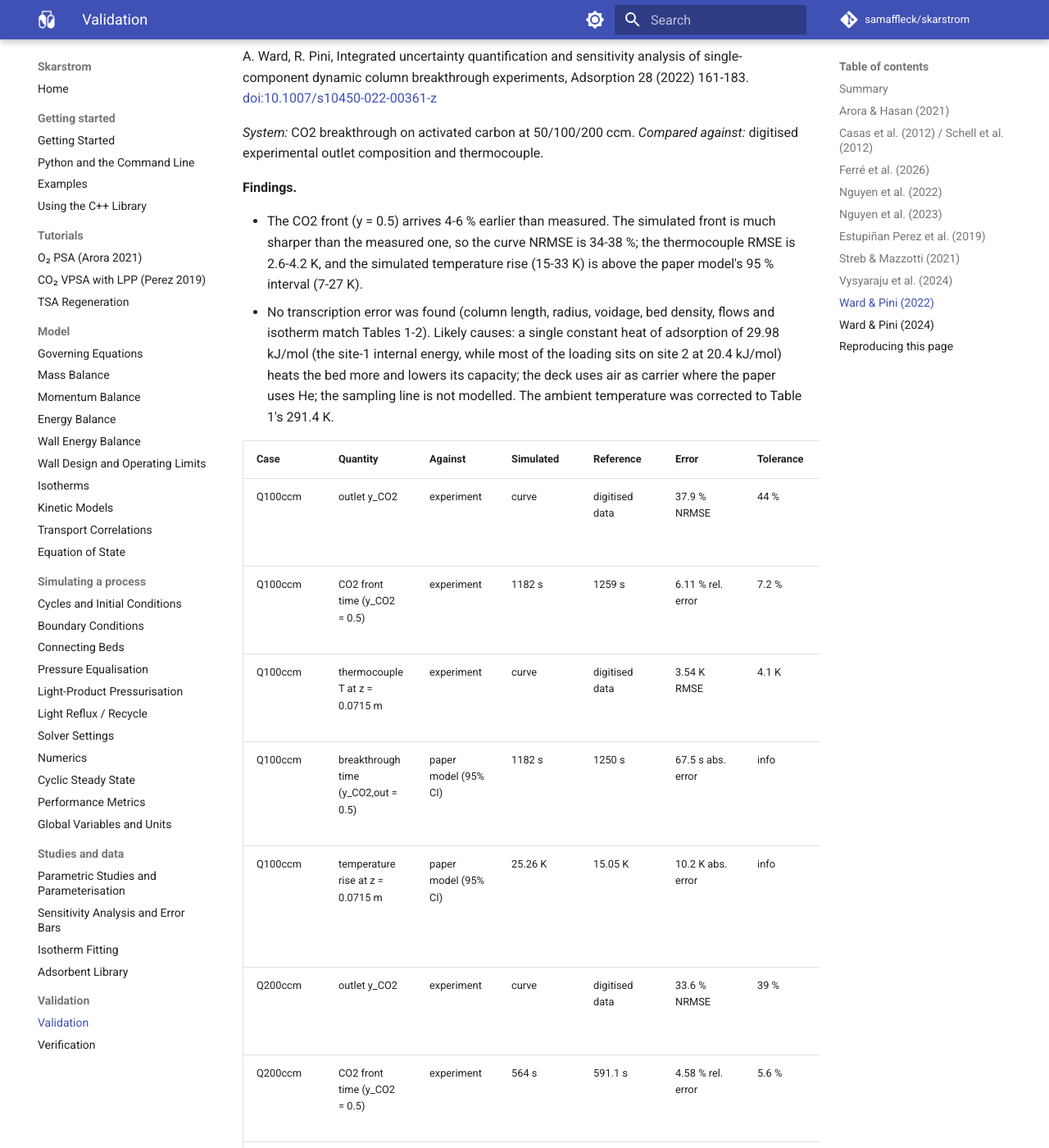
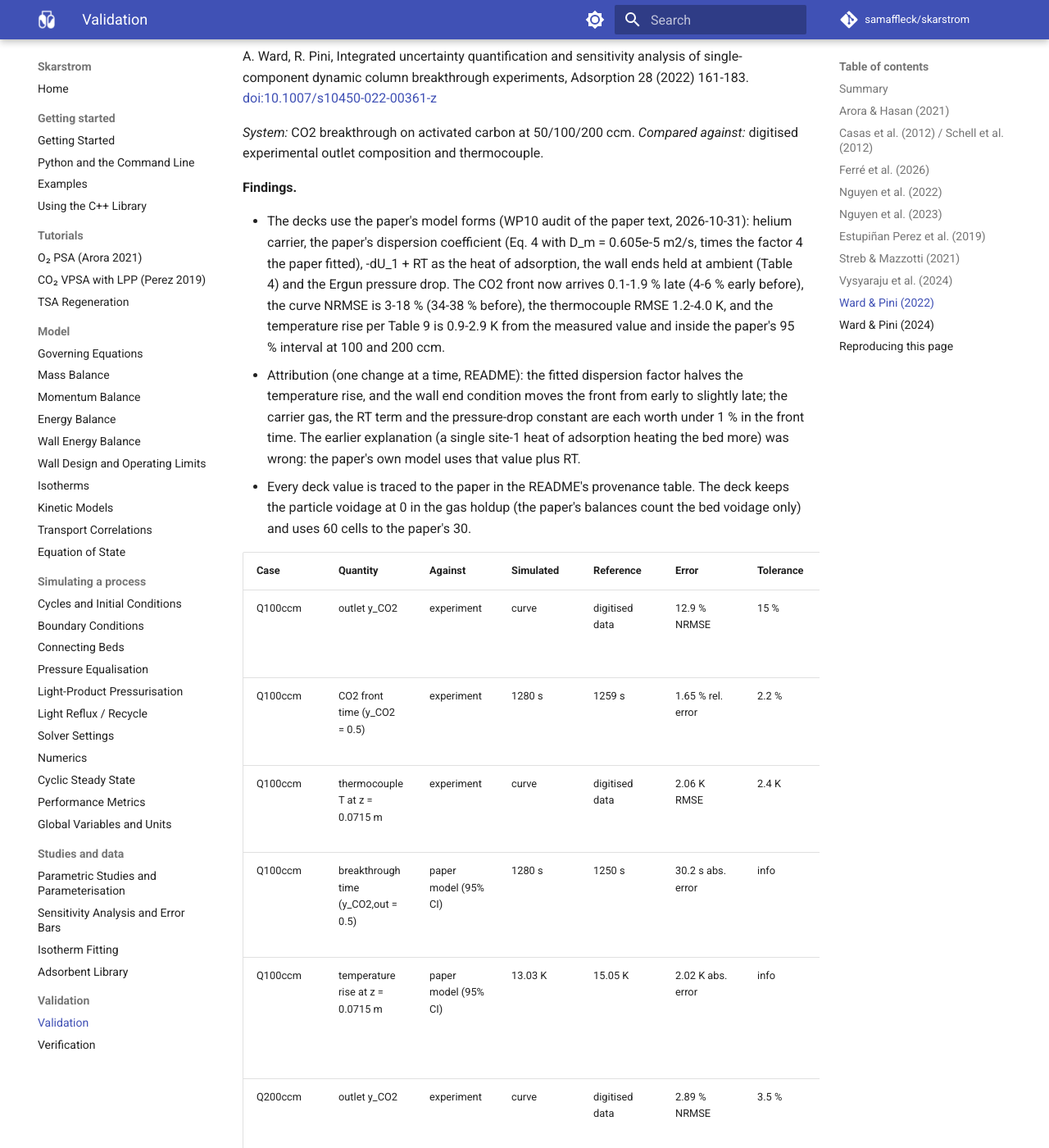
Before and after one commit to samaffleck/skarstrom, an MkDocs documentation site: the page built from docs/validation.md, in a window 1280 px wide and 1400 px high, scrolled down 28930 px. Shown: the whole window at 82% size. Built offline with MkDocs 1.6.1 and Material for MkDocs 9.7.7, drawn with Linux system fonts in a browser that asks for light colours; comment, search, counter and statistics services are not loaded; some of the changed text lies outside the part shown.

Commit message:
Ward 2022: use the paper's model forms; attribution of the breakthrough error
One model-form change at a time on the bundled decks shows that two of the
five differences from the paper's model carry the whole disagreement: the
paper's fitted dispersion coefficient (Eq. 4 times 4, D_m 0.605e-5) halves
the temperature rise, and the wall ends held at ambient (Table 4) move the
CO2 front from 4-6 % early to 1-2 % late. With all five (also helium as
carrier, -dU_1 + RT as the heat, Ergun) the curve NRMSE drops from 34-38 %
to 3-18 %, the thermocouple RMSE to 1.2-4.0 K and the temperature rise to
within 0.9-2.9 K of the measurement. Tolerances reset from the new errors;
the earlier heat-of-adsorption explanation is withdrawn.

Also: provenance table for Streb 2021 with an attribution of its A3 error
to the competition model (velocity and sampling-line runs); a kinetics
check on Perez 2019 A (Haghpanah-magnitude constant coefficients move the
recovery by 1.6 pp only); the examples module regenerated; the run-comparison
test's floor set at the solver tolerance.

Co-Authored-By: Claude Fable 5.1 <noreply@anthropic.com>
Claude-Session: https://claude.ai/code/session_01LRbL7UzA4HXaDpt3485dz7
Signed-off-by: Claude <noreply@anthropic.com>

```diff
--- a/docs/validation.md
+++ b/docs/validation.md
@@ -16,7 +16,7 @@ Skarstrom is checked against published adsorption studies by automated tests. Ev
 
 ## Summary
 
-48 cases from 10 publications; 194 asserted comparisons (0 outside their recorded tolerance) and 15 informational ones. Summary generated on 2026-10-20.
+48 cases from 10 publications; 194 asserted comparisons (0 outside their recorded tolerance) and 15 informational ones. Summary generated on 2026-10-31.
 
 | Publication | Cases | Against | Comparisons | Median error | Worst error |
 |---|---|---|---|---|---|
@@ -28,7 +28,7 @@ Skarstrom is checked against published adsorption studies by automated tests. Ev
 | [Estupiñan Perez et al. (2019)](#perez-2019) | 6 | experiment, paper model | 24 | 3.42 pp (abs. error) | 9.53 pp (abs. error) |
 | [Streb & Mazzotti (2021)](#streb-2021) | 9 | experiment | 47 | 36.1 % (NRMSE)<br/>7.27 % (rel. error)<br/>16.5 K (RMSE) | 82.9 % (NRMSE)<br/>14.8 % (rel. error)<br/>32.6 K (RMSE) |
 | [Vysyaraju et al. (2024)](#vysyarajua-2024) | 3 | experiment, isotherm (derived), paper model | 7 | 1.81 % (rel. error)<br/>0.253 K (abs. error)<br/>1.91 pp (abs. error) | 3.81 % (rel. error)<br/>0.253 K (abs. error)<br/>14 pp (abs. error) |
-| [Ward & Pini (2022)](#ward-2022) | 3 | experiment | 9 | 37.9 % (NRMSE)<br/>4.58 % (rel. error)<br/>3.54 K (RMSE) | 38.2 % (NRMSE)<br/>6.11 % (rel. error)<br/>4.21 K (RMSE) |
+| [Ward & Pini (2022)](#ward-2022) | 3 | experiment | 9 | 12.9 % (NRMSE)<br/>1.65 % (rel. error)<br/>2.06 K (RMSE) | 18.4 % (NRMSE)<br/>1.93 % (rel. error)<br/>4.01 K (RMSE) |
 | [Ward & Pini (2024)](#ward-pini-2024) | 1 | paper model | 3 | 1.76 pp (abs. error)<br/>0.725 % (rel. error) | 2.34 pp (abs. error)<br/>0.725 % (rel. error) |
 
 ## Arora & Hasan (2021) {#arora-hasan-2021}
@@ -75,9 +75,9 @@ N. Casas, J. Schell, R. Pini, M. Mazzotti, Fixed bed adsorption of CO2/H2 mixtur
 | Fig4_Reference_50_50_15bar_25C | CO2 breakthrough time (y &gt; 0.002) | paper model | 445.8 s | 440 s | 1.32 % rel. error | 2.4 % | Casas et al. 2012, Table 5 (50/50, 25 C, 15 bar) |
 | Fig4_Reference_50_50_15bar_25C | H2 breakthrough time vs experiment (approx.) | experiment | 88.87 s | 110 s | 19.2 % rel. error | info | Casas et al. 2012, Sect. 4.1 text (Fig. 4) |
 | Fig6_25_75_15bar_25C | H2 breakthrough time (y &gt; 0.002) | paper model | 64.97 s | 80 s | 18.8 % rel. error | 22 % | Casas et al. 2012, Table 5 (25/75, 25 C, 15 bar) |
-| Fig6_25_75_15bar_25C | CO2 breakthrough time (y &gt; 0.002) | paper model | 613.3 s | 610 s | 0.543 % rel. error | 1.6 % | Casas et al. 2012, Table 5 (25/75, 25 C, 15 bar) |
+| Fig6_25_75_15bar_25C | CO2 breakthrough time (y &gt; 0.002) | paper model | 613.3 s | 610 s | 0.544 % rel. error | 1.6 % | Casas et al. 2012, Table 5 (25/75, 25 C, 15 bar) |
 | Fig6_75_25_15bar_25C | H2 breakthrough time (y &gt; 0.002) | paper model | 134.8 s | 130 s | 3.68 % rel. error | 4.7 % | Casas et al. 2012, Table 5 (75/25, 25 C, 15 bar) |
-| Fig6_75_25_15bar_25C | CO2 breakthrough time (y &gt; 0.002) | paper model | 360.8 s | 320 s | 12.7 % rel. error | 15 % | Casas et al. 2012, Table 5 (75/25, 25 C, 15 bar) |
+| Fig6_75_25_15bar_25C | CO2 breakthrough time (y &gt; 0.002) | paper model | 360.8 s | 320 s | 12.8 % rel. error | 15 % | Casas et al. 2012, Table 5 (75/25, 25 C, 15 bar) |
 | Isotherm_Table3 | CO2 loading vs Table 3 Sips (25-140 C, 0.5-40 bar), max deviation | isotherm fit | — | — | 6.99 % max rel. error | 8 % | Schell et al. 2012, Table 3 |
 | Isotherm_Table3 | H2 loading vs Table 3 Sips (25-65 C, 0.5-40 bar), max deviation | isotherm fit | — | — | 0.595 % max rel. error | 2 % | Schell et al. 2012, Table 3 |
 
@@ -376,7 +376,7 @@ A. Streb, M. Mazzotti, Adsorption for efficient low carbon hydrogen production:
 | ExperimentB1 | outlet y_CO2 | experiment | curve | digitised data | 38.8 % NRMSE | 45 % | Fig. 11 (digitised) |
 | ExperimentB1 | outlet y_CH4 | experiment | curve | digitised data | 12.9 % NRMSE | 15 % | Fig. 11 (digitised) |
 | ExperimentB1 | CO2 front time (y_CO2 = y_feed/2) | experiment | 9068 s | 8474 s | 7.01 % rel. error | 8.1 % | Fig. 11 (digitised) |
-| ExperimentB1 | CH4 front time (y_CH4 = y_feed/2) | experiment | 335.5 s | 337.7 s | 0.657 % rel. error | 1.7 % | Fig. 11 (digitised) |
+| ExperimentB1 | CH4 front time (y_CH4 = y_feed/2) | experiment | 335.4 s | 337.7 s | 0.657 % rel. error | 1.7 % | Fig. 11 (digitised) |
 | ExperimentB1 | outlet y_H2 | experiment | curve | digitised data | 36.1 % NRMSE | 42 % | Fig. 11 (digitised) |
 | ExperimentB1 | thermocouple T (5 positions, pooled) | experiment | curve | digitised data | 16.6 K RMSE | 20 K | Fig. 11 (digitised) |
 | ExperimentB2 | outlet y_CO2 | experiment | curve | digitised data | 48.9 % NRMSE | 57 % | Fig. 11 (digitised) |
@@ -460,42 +460,43 @@ A. Ward, R. Pini, Integrated uncertainty quantification and sensitivity analysis
 
 **Findings.**
 
-- The CO2 front (y = 0.5) arrives 4-6 % earlier than measured. The simulated front is much sharper than the measured one, so the curve NRMSE is 34-38 %; the thermocouple RMSE is 2.6-4.2 K, and the simulated temperature rise (15-33 K) is above the paper model's 95 % interval (7-27 K).
-- No transcription error was found (column length, radius, voidage, bed density, flows and isotherm match Tables 1-2). Likely causes: a single constant heat of adsorption of 29.98 kJ/mol (the site-1 internal energy, while most of the loading sits on site 2 at 20.4 kJ/mol) heats the bed more and lowers its capacity; the deck uses air as carrier where the paper uses He; the sampling line is not modelled. The ambient temperature was corrected to Table 1's 291.4 K.
+- The decks use the paper's model forms (WP10 audit of the paper text, 2026-10-31): helium carrier, the paper's dispersion coefficient (Eq. 4 with D_m = 0.605e-5 m2/s, times the factor 4 the paper fitted), -dU_1 + RT as the heat of adsorption, the wall ends held at ambient (Table 4) and the Ergun pressure drop. The CO2 front now arrives 0.1-1.9 % late (4-6 % early before), the curve NRMSE is 3-18 % (34-38 % before), the thermocouple RMSE 1.2-4.0 K, and the temperature rise per Table 9 is 0.9-2.9 K from the measured value and inside the paper's 95 % interval at 100 and 200 ccm.
+- Attribution (one change at a time, README): the fitted dispersion factor halves the temperature rise, and the wall end condition moves the front from early to slightly late; the carrier gas, the RT term and the pressure-drop constant are each worth under 1 % in the front time. The earlier explanation (a single site-1 heat of adsorption heating the bed more) was wrong: the paper's own model uses that value plus RT.
+- Every deck value is traced to the paper in the README's provenance table. The deck keeps the particle voidage at 0 in the gas holdup (the paper's balances count the bed voidage only) and uses 60 cells to the paper's 30.
 
 | Case | Quantity | Against | Simulated | Reference | Error | Tolerance | Source |
 |---|---|---|---|---|---|---|---|
-| Q100ccm | outlet y_CO2 | experiment | curve | digitised data | 37.9 % NRMSE | 44 % | Fig. 3 / data of ref. [5] (digitised) |
-| Q100ccm | CO2 front time (y_CO2 = 0.5) | experiment | 1182 s | 1259 s | 6.11 % rel. error | 7.2 % | Fig. 3 / data of ref. [5] (digitised) |
-| Q100ccm | thermocouple T at z = 0.0715 m | experiment | curve | digitised data | 3.54 K RMSE | 4.1 K | Fig. 3 / data of ref. [5] (digitised) |
-| Q100ccm | breakthrough time (y_CO2,out = 0.5) | paper model (95% CI) | 1182 s | 1250 s | 67.5 s abs. error | info | Table 10, adsorption, f_in = 100 ccm, t_br 95% CI |
-| Q100ccm | temperature rise at z = 0.0715 m | paper model (95% CI) | 25.26 K | 15.05 K | 10.2 K abs. error | info | Table 10, adsorption, f_in = 100 ccm, Delta T_ads 95% CI |
-| Q200ccm | outlet y_CO2 | experiment | curve | digitised data | 33.6 % NRMSE | 39 % | Fig. 3 / data of ref. [5] (digitised) |
-| Q200ccm | CO2 front time (y_CO2 = 0.5) | experiment | 564 s | 591.1 s | 4.58 % rel. error | 5.6 % | Fig. 3 / data of ref. [5] (digitised) |
-| Q200ccm | thermocouple T at z = 0.0715 m | experiment | curve | digitised data | 4.21 K RMSE | 4.9 K | Fig. 3 / data of ref. [5] (digitised) |
-| Q200ccm | breakthrough time (y_CO2,out = 0.5) | paper model (95% CI) | 564 s | 575 s | 11 s abs. error | info | Table 10, adsorption, f_in = 200 ccm, t_br 95% CI |
-| Q200ccm | temperature rise at z = 0.0715 m | paper model (95% CI) | 32.53 K | 23.6 K | 8.93 K abs. error | info | Table 10, adsorption, f_in = 200 ccm, Delta T_ads 95% CI |
-| Q50ccm | outlet y_CO2 | experiment | curve | digitised data | 38.2 % NRMSE | 44 % | Fig. 3 / data of ref. [5] (digitised) |
-| Q50ccm | CO2 front time (y_CO2 = 0.5) | experiment | 2464 s | 2574 s | 4.27 % rel. error | 5.3 % | Fig. 3 / data of ref. [5] (digitised) |
-| Q50ccm | thermocouple T at z = 0.0715 m | experiment | curve | digitised data | 2.59 K RMSE | 3.1 K | Fig. 3 / data of ref. [5] (digitised) |
-| Q50ccm | breakthrough time (y_CO2,out = 0.5) | paper model (95% CI) | 2464 s | 2540 s | 76.9 s abs. error | info | Table 10, adsorption, f_in = 50 ccm, t_br 95% CI |
-| Q50ccm | temperature rise at z = 0.0715 m | paper model (95% CI) | 14.9 K | 8.445 K | 6.46 K abs. error | info | Table 10, adsorption, f_in = 50 ccm, Delta T_ads 95% CI |
+| Q100ccm | outlet y_CO2 | experiment | curve | digitised data | 12.9 % NRMSE | 15 % | Fig. 3 / data of ref. [5] (digitised) |
+| Q100ccm | CO2 front time (y_CO2 = 0.5) | experiment | 1280 s | 1259 s | 1.65 % rel. error | 2.2 % | Fig. 3 / data of ref. [5] (digitised) |
+| Q100ccm | thermocouple T at z = 0.0715 m | experiment | curve | digitised data | 2.06 K RMSE | 2.4 K | Fig. 3 / data of ref. [5] (digitised) |
+| Q100ccm | breakthrough time (y_CO2,out = 0.5) | paper model (95% CI) | 1280 s | 1250 s | 30.2 s abs. error | info | Table 10, adsorption, f_in = 100 ccm, t_br 95% CI |
+| Q100ccm | temperature rise at z = 0.0715 m | paper model (95% CI) | 13.03 K | 15.05 K | 2.02 K abs. error | info | Table 10, adsorption, f_in = 100 ccm, Delta T_ads 95% CI |
+| Q200ccm | outlet y_CO2 | experiment | curve | digitised data | 2.89 % NRMSE | 3.5 % | Fig. 3 / data of ref. [5] (digitised) |
+| Q200ccm | CO2 front time (y_CO2 = 0.5) | experiment | 591.7 s | 591.1 s | 0.102 % rel. error | 0.6 % | Fig. 3 / data of ref. [5] (digitised) |
+| Q200ccm | thermocouple T at z = 0.0715 m | experiment | curve | digitised data | 4.01 K RMSE | 4.6 K | Fig. 3 / data of ref. [5] (digitised) |
+| Q200ccm | breakthrough time (y_CO2,out = 0.5) | paper model (95% CI) | 591.7 s | 575 s | 16.7 s abs. error | info | Table 10, adsorption, f_in = 200 ccm, t_br 95% CI |
+| Q200ccm | temperature rise at z = 0.0715 m | paper model (95% CI) | 22.75 K | 23.6 K | 0.853 K abs. error | info | Table 10, adsorption, f_in = 200 ccm, Delta T_ads 95% CI |
+| Q50ccm | outlet y_CO2 | experiment | curve | digitised data | 18.4 % NRMSE | 21 % | Fig. 3 / data of ref. [5] (digitised) |
+| Q50ccm | CO2 front time (y_CO2 = 0.5) | experiment | 2623 s | 2574 s | 1.93 % rel. error | 2.5 % | Fig. 3 / data of ref. [5] (digitised) |
+| Q50ccm | thermocouple T at z = 0.0715 m | experiment | curve | digitised data | 1.19 K RMSE | 1.4 K | Fig. 3 / data of ref. [5] (digitised) |
+| Q50ccm | breakthrough time (y_CO2,out = 0.5) | paper model (95% CI) | 2623 s | 2540 s | 82.7 s abs. error | info | Table 10, adsorption, f_in = 50 ccm, t_br 95% CI |
+| Q50ccm | temperature rise at z = 0.0715 m | paper model (95% CI) | 5.526 K | 8.445 K | 2.92 K abs. error | info | Table 10, adsorption, f_in = 50 ccm, Delta T_ads 95% CI |
 
 ??? note "Notes on these comparisons"
 
     - RMSE over 29 digitised points; normalised by 1 -
     - first time the curve reaches 0.5 (reference time interpolated from the digitised points)
     - RMSE over 37 digitised points
-    - 95% credibility interval of the paper's model prediction; reference = CI midpoint; simulated value inside the paper's 95% CI [1048, 1451]; t_br read as the time y_CO2,out reaches 0.5 (Table 9 only partly legible)
-    - 95% credibility interval of the paper's model prediction; reference = CI midpoint; simulated value outside the paper's 95% CI [12.9, 17.2]; simulated = max T at the thermocouple minus initial T
+    - 95% credibility interval of the paper's model prediction; reference = CI midpoint; simulated value inside the paper's 95% CI [1048, 1451]; t_br = the time y_CO2,out reaches 0.5 (Table 9)
+    - 95% credibility interval of the paper's model prediction; reference = CI midpoint; simulated value inside the paper's 95% CI [12.9, 17.2]; simulated = max T at the thermocouple minus T_F (Table 9)
     - RMSE over 28 digitised points; normalised by 1 -
     - RMSE over 39 digitised points
-    - 95% credibility interval of the paper's model prediction; reference = CI midpoint; simulated value inside the paper's 95% CI [482, 668]; t_br read as the time y_CO2,out reaches 0.5 (Table 9 only partly legible)
-    - 95% credibility interval of the paper's model prediction; reference = CI midpoint; simulated value outside the paper's 95% CI [20, 27.2]; simulated = max T at the thermocouple minus initial T
+    - 95% credibility interval of the paper's model prediction; reference = CI midpoint; simulated value inside the paper's 95% CI [482, 668]; t_br = the time y_CO2,out reaches 0.5 (Table 9)
+    - 95% credibility interval of the paper's model prediction; reference = CI midpoint; simulated value inside the paper's 95% CI [20, 27.2]; simulated = max T at the thermocouple minus T_F (Table 9)
     - RMSE over 27 digitised points; normalised by 1 -
     - RMSE over 31 digitised points
-    - 95% credibility interval of the paper's MODEL prediction (not a measurement); t_br definition (Table 9) is only partly legible in the extraction; reference = CI midpoint; simulated value inside the paper's 95% CI [2132, 2949]; t_br read as the time y_CO2,out reaches 0.5 (Table 9 only partly legible)
-    - 95% credibility interval of the paper's model prediction; reference = CI midpoint; simulated value outside the paper's 95% CI [7.36, 9.53]; simulated = max T at the thermocouple minus initial T
+    - 95% credibility interval of the paper's MODEL prediction (not a measurement); t_br = time y_out reaches 0.5 (Table 9); reference = CI midpoint; simulated value inside the paper's 95% CI [2132, 2949]; t_br = the time y_CO2,out reaches 0.5 (Table 9)
+    - 95% credibility interval of the paper's model prediction; reference = CI midpoint; simulated value outside the paper's 95% CI [7.36, 9.53]; simulated = max T at the thermocouple minus T_F (Table 9)
 
 Input decks, assumptions and known discrepancies: [`core/test/papers/ward_2022/README.md`](https://github.com/samaffleck/skarstrom/blob/main/core/test/papers/ward_2022/README.md).
 
```
Also changed, not shown: other parts of docs/validation.md (+2 -2 lines), CHANGELOG.md (+14 -0 lines), docs/adsorbent-library.md (+1 -1 lines), docs/getting-started.md (+1 -1 lines), 13 other files.
